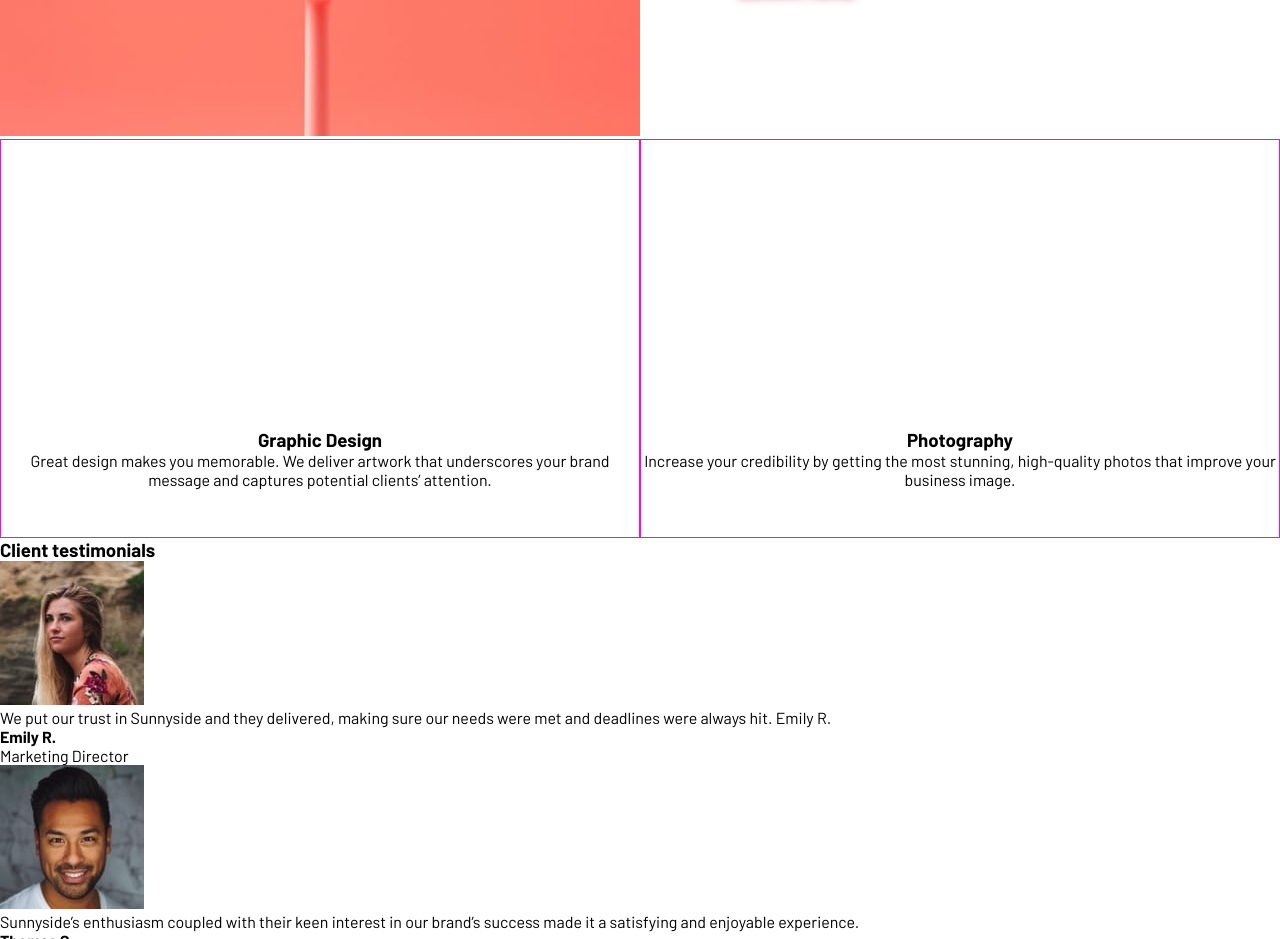
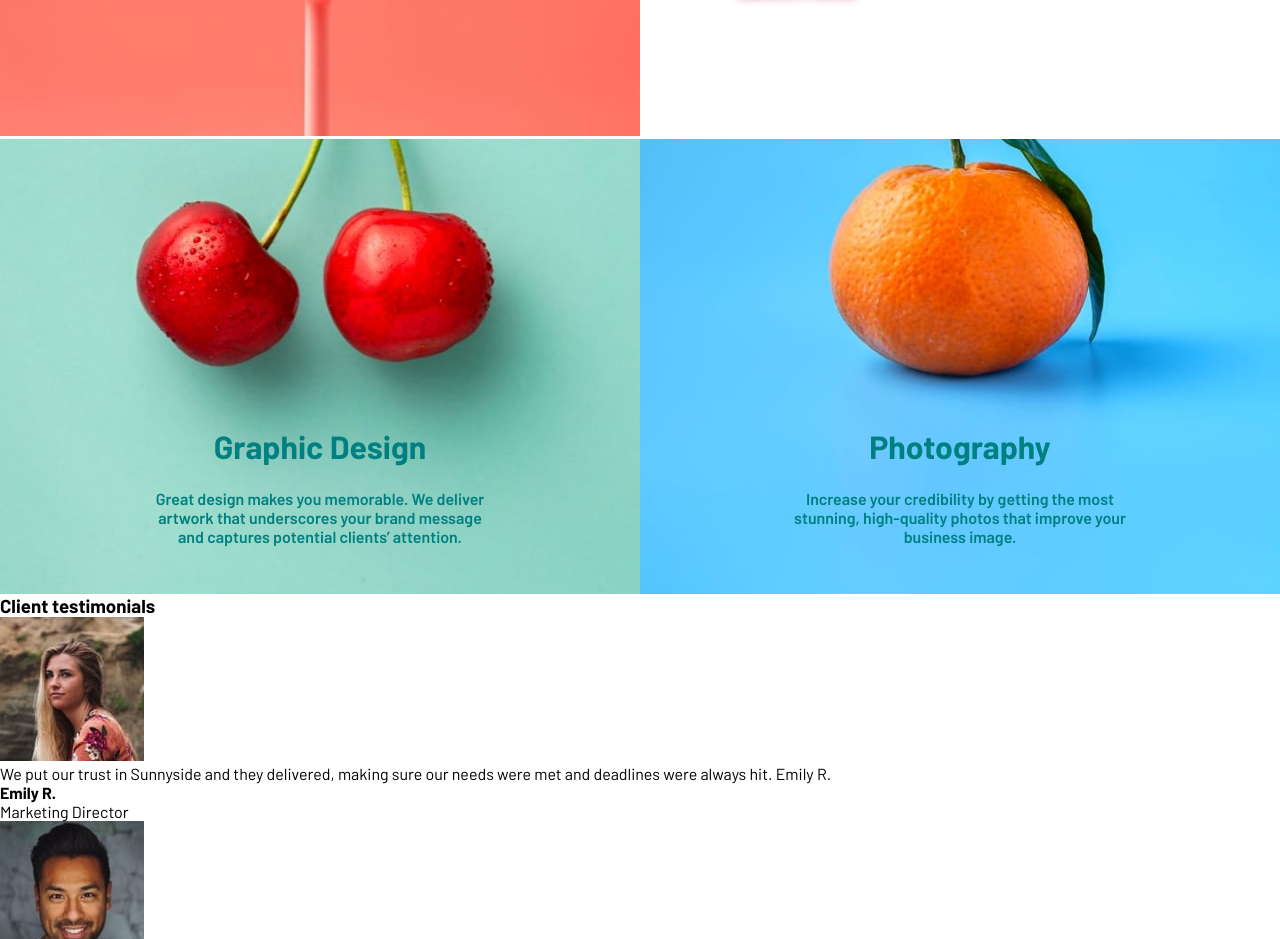
Before and after one commit to abdouAoufi/Sunnyside-agency, a plain HTML site: page index.html in a window 1280 px wide. Shown: the part 1455-2394 px from the top of the page. Drawn offline with Linux system fonts and the light colour scheme.

Commit message:
graphic design

```diff
--- a/index.html
+++ b/index.html
@@ -67,7 +67,7 @@
     </div>
 
     <div class="graphic-design-container">
-      <div class="graphic-text">
+      <div class="graphic-text" id="first-design">
         <h3>Graphic Design</h3>
         <p>
           Great design makes you memorable. We deliver artwork that underscores
@@ -75,7 +75,7 @@
         </p>
       </div>
 
-      <div class="graphic-text">
+      <div class="graphic-text" id="second-design">
         <h3>Photography</h3>
         <p>
           Increase your credibility by getting the most stunning, high-quality
@@ -84,7 +84,7 @@
       </div>
     </div>
 
-    <div>
+    <div id="">
       <h3>Client testimonials</h3>
       <div>
         <div>
--- a/style/style.css
+++ b/style/style.css
@@ -111,15 +111,40 @@ a {
 
 .graphic-design-container div {
   flex: 1;
-  max-height: 25rem;
-  border: 1px solid magenta;
+  max-height: 26rem;
   padding-top: 18rem;
+}
+
+#first-design {
+  background-image: url(../images/desktop/image-graphic-design.jpg);
+  background-position: center;
+  background-size: cover;
+  background-repeat: no-repeat;
+}
+
+#second-design {
+  background-image: url(../images/desktop/image-photography.jpg);
+  background-position: center;
+  background-size: cover;
+  background-repeat: no-repeat;
 }
 
 .graphic-text {
   padding-bottom: 3rem;
-  text-align: center;
+  display: flex;
+  flex-direction: column;
+  gap: 1.5rem;
+  align-items: center;
+  color: teal;
+}
+
+.graphic-text h3 {
+  font-size: 2rem;
+  font-weight: 700;
 }
 
 .graphic-text p {
+  width: 55%;
+  text-align: center;
+  font-weight: 600;
 }
```
